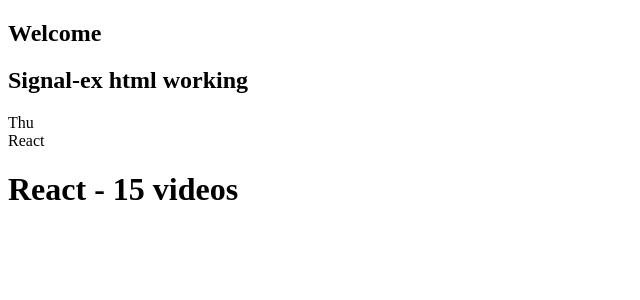
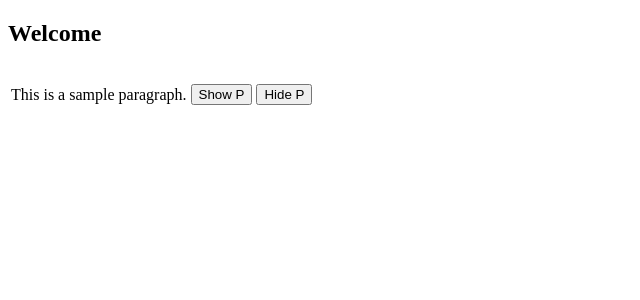
Before and after one commit to wahwahmayphu/angualr20-app, an Angular app in the folder angular20Tutorial/: page / in a window 1280 px wide. Shown: the top 300 px of the page, without its empty margins (0-640 px from the left). Built offline with nearby package versions, Linux system fonts and the light colour scheme.

Commit message:
add control flow @if and @else

```diff
--- a/angular20Tutorial/src/app/app.html
+++ b/angular20Tutorial/src/app/app.html
@@ -1,5 +1,8 @@
 <h2>Welcome</h2>
-<app-signal-ex></app-signal-ex>
+
+<app-control-flow></app-control-flow>
+
+<!-- <app-signal-ex></app-signal-ex> -->
 
 <!-- <table style="width: 100%;">
    <tr> -->
--- a/angular20Tutorial/src/app/app.ts
+++ b/angular20Tutorial/src/app/app.ts
@@ -4,11 +4,13 @@
 import { User } from './components/user/user';
 import { DataBinding } from './components/data-binding/data-binding';
 import { SignalEx } from './components/signal-ex/signal-ex';
+import { ControlFlow } from './components/control-flow/control-flow';
 
 @Component({
   selector: 'app-root',
   // imports: [Admin,User, DataBinding],
-  imports: [SignalEx],
+ //imports: [SignalEx],
+  imports:[ControlFlow],
   templateUrl: './app.html',
   styleUrl: './app.css'
 })
--- /dev/null
+++ b/angular20Tutorial/src/app/components/control-flow/control-flow.html
@@ -0,0 +1,22 @@
+<table>
+   <tr>
+      <td>
+
+         @if( isParaVisible === true) {
+            <p>This is a sample paragraph.</p>
+         } @else {
+            <h3>isParaVisible has false value</h3>
+         }
+      </td>
+
+      <td>
+         <button (click)="showP()">Show P</button>
+      </td>
+      <td>
+         <button (click)="hideP()">Hide P</button>
+
+      </td>
+
+
+   </tr>
+</table>
--- /dev/null
+++ b/angular20Tutorial/src/app/components/control-flow/control-flow.ts
@@ -0,0 +1,22 @@
+import { Component } from '@angular/core';
+
+@Component({
+  selector: 'app-control-flow',
+  imports: [],
+  templateUrl: './control-flow.html',
+  styleUrl: './control-flow.css'
+})
+export class ControlFlow {
+
+  isParaVisible: boolean = true;
+
+  showP() {
+    this.isParaVisible = true;
+
+  }
+
+  hideP() {
+    this.isParaVisible = false;
+  }
+
+}
```
Also changed, not shown: angular20Tutorial/src/app/components/control-flow/control-flow.css (added), 1 other file (tests, documents, lock files or other folders).
